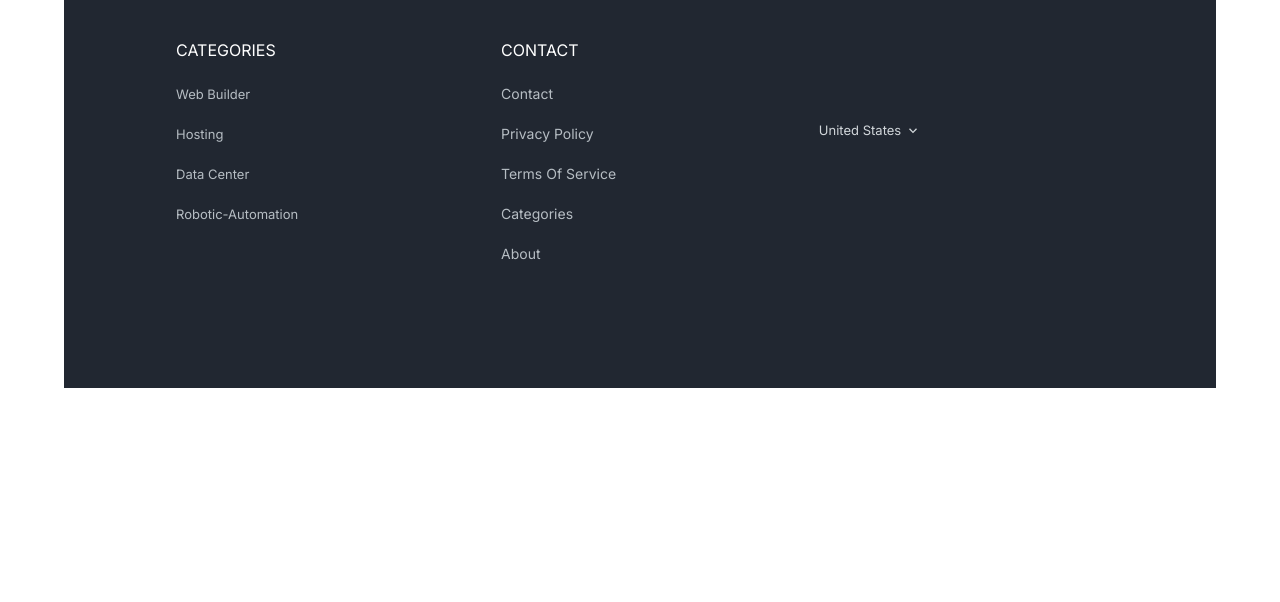
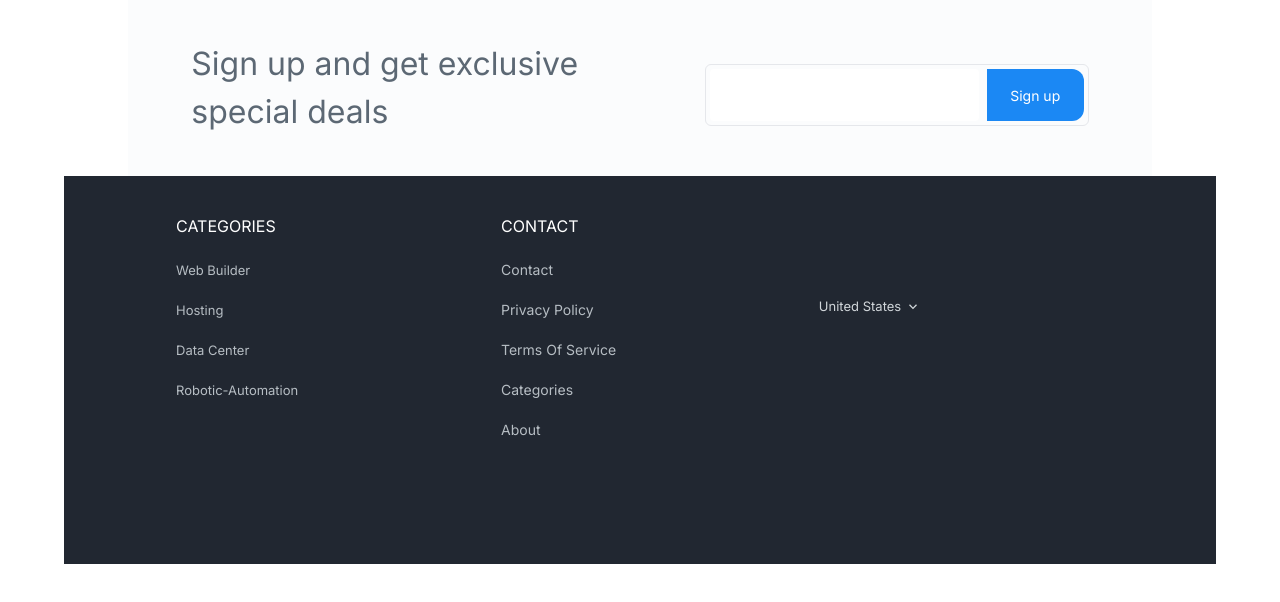
Before and after one commit to RashedAkash/radiant-riches, a Next.js app: page / in a window 1280 px wide. Shown: the top 602 px of the page. Built offline with nearby package versions, Linux system fonts and the light colour scheme.

Commit message:
sign up and deals section complete

```diff
--- a/src/app/page.js
+++ b/src/app/page.js
@@ -1,10 +1,11 @@
 import Footer from '@/components/Footer';
+import SignUp from '@/components/SignUp';
 import React from 'react';
 
 const page = () => {
   return (
     <div>
-
+      <SignUp />
     </div>
   );
 };
--- a/src/components/SignUp.jsx
+++ b/src/components/SignUp.jsx
@@ -2,8 +2,30 @@
 
 const SignUp = () => {
   return (
-    <div>
+    <div className=" md:flex justify-around py-10 bg-[#FBFCFD]">
+      <div>
+        <h1 className=" text-[#5C6874] text-[32px]">
+          Sign up and get exclusive <br /> special deals
+        </h1>
+      </div>
+      <div>
+        <div class="w-full max-w-sm mx-auto mt-6 bg-transparent border rounded-md dark:border-none focus-within:border-blue-400 focus-within:ring focus-within:ring-blue-300 dark:focus-within:border-blue-300 focus-within:ring-opacity-40">
+          <form class="flex flex-col md:flex-row">
+            <input
+              type="email"
+              placeholder=""
+              class="flex-1 h-[52px] w-[445px] px-4 py-2 m-1 text-gray-700 placeholder-white rounded border-none appearance-none dark:text-gray-200 focus:outline-none focus:placeholder-transparent focus:ring-0"
+            />
 
+            <button
+              type="button"
+              class="h-[52px] w-[97px] rounded-l-none rounded-r-xl px-4 py-2 m-1 text-white transition-colors text-[14px] duration-300 transform bg-[#1B88F4] rounded-md hover:bg-blue-400 focus:outline-none focus:bg-blue-400"
+            >
+             Sign up
+            </button>
+          </form>
+        </div>
+      </div>
     </div>
   );
 };
```
